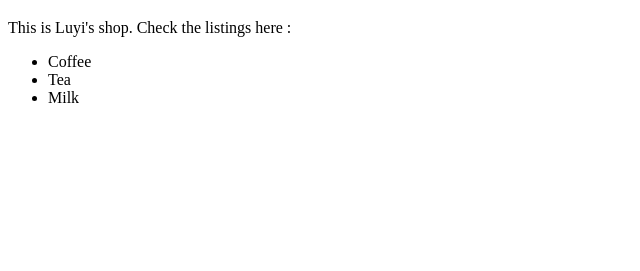
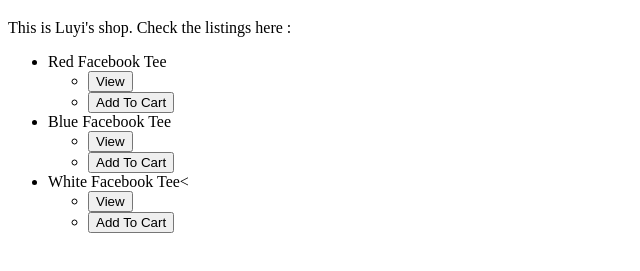
Before and after one commit to Luyi2026/Commerce, a plain HTML site: page index.html in a window 1280 px wide. Shown: the part 61-332 px from the top of the page, without its empty margins (0-640 px from the left). Drawn offline with Linux system fonts and the light colour scheme.

Commit message:
Update index.html

```diff
--- a/index.html
+++ b/index.html
@@ -7,9 +7,21 @@
         <h1>Luyi's Store</h1>
         <p>This is Luyi's shop. Check the listings here : </p>
         <ul>
-          <li>Coffee</li>
-          <li>Tea</li>
-          <li>Milk</li>
+          <li>Red Facebook Tee</li>
+            <ul>
+                <li><button class="button button1">View</button></li>
+                <li><button class="button button2">Add To Cart</button></li>
+            </ul>
+          <li>Blue Facebook Tee</li>
+            <ul>
+                <li><button class="button button1">View</button></li>
+                <li><button class="button button2">Add To Cart</button></li>
+            </ul>
+          <li>White Facebook Tee<</li>
+            <ul>
+                <li><button class="button button1">View</button></li>
+                <li><button class="button button2">Add To Cart</button></li>
+            </ul>
         </ul>
     </body>
 </html>
```
